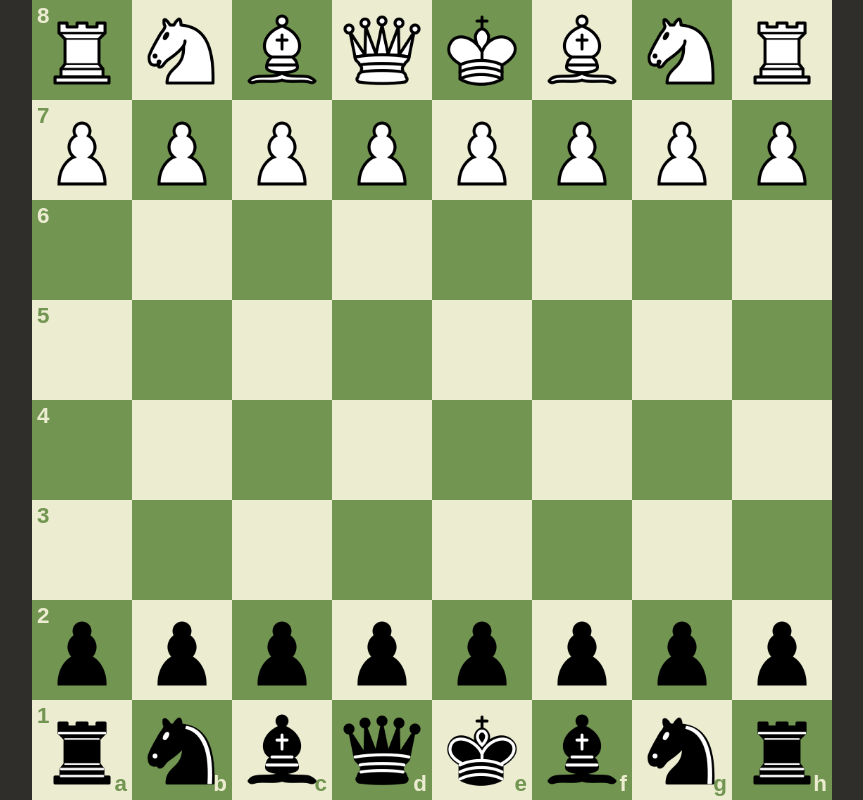
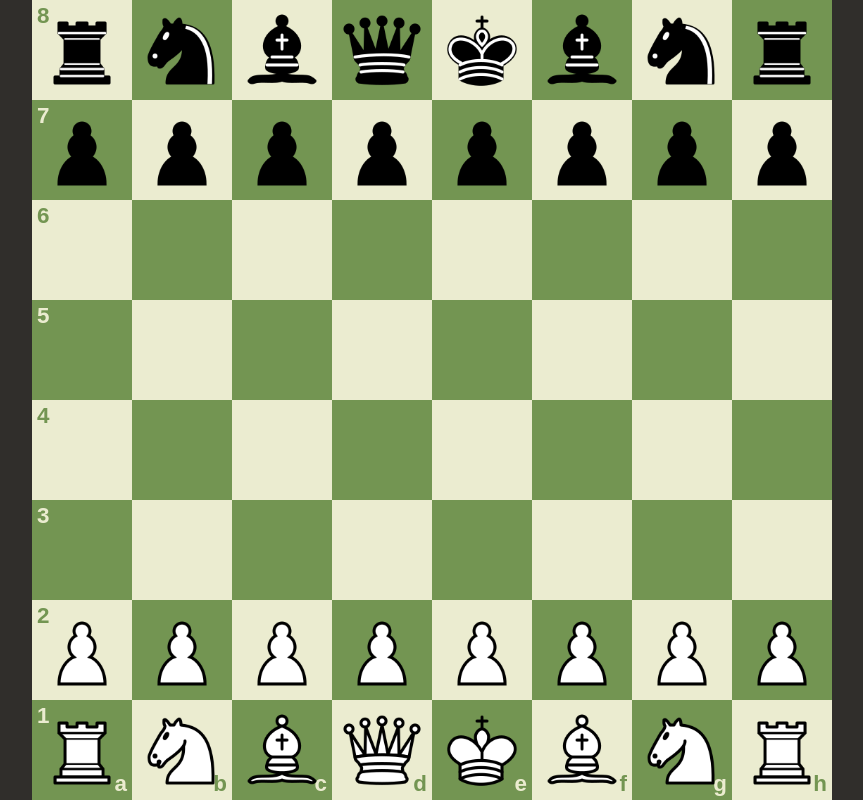
Before and after one commit to rajatdangat/chess-game, a React (Vite) app in the folder webapp/: page / in a window 1280 px wide. Shown: the whole page, without its empty margins (208-1071 px from the left). Built offline with nearby package versions, Linux system fonts and the light colour scheme.

Commit message:
feat: add hints on board

```diff
--- a/webapp/src/App.tsx
+++ b/webapp/src/App.tsx
@@ -12,10 +12,12 @@ const Container = styled.div`
   align-items: center;
 `;
 
-const emptyBoardArray: null[][] = [];
-for (let i = 0; i < 8; i++) {
-  emptyBoardArray.push(new Array(8).fill(null));
-}
+const squareNotationToIndex = (square: string): [number, number] => {
+  const lastTwo = square.slice(-2);
+  const file = lastTwo.charCodeAt(0) - 97;
+  const rank = Number(lastTwo[1]);
+  return [8 - rank, file];
+};
 
 export type BoardElement = {
   rank: number;
@@ -26,11 +28,22 @@ export type BoardElement = {
 function App() {
   const [chess] = useState<Chess>(new Chess());
   const [boardHighlights, setBoardHighlights] = useState<BoardElement[]>([]);
+  const [boardHints, setBoardHints] = useState<BoardElement[]>([]);
 
   const handleBoardClick = (i: number, j: number) => {
     const board = chess.board();
-    if (board[i][j] !== null) {
-      console.log("Clicked on piece!", board[i][j], i, j);
+    const piece = board[i][j];
+    if (piece !== null) {
+      console.log("Clicked on piece!", piece, i, j);
+      const moves = chess.moves({ square: piece.square });
+
+      const hints: BoardElement[] = [];
+      moves.forEach((move) => {
+        const [rank, file] = squareNotationToIndex(move);
+        hints.push({ rank, file, type: "hint" });
+      });
+      setBoardHints(hints);
+
       setBoardHighlights((prev) => {
         const newHighlights = prev.filter((highlight) => highlight.type !== "pieceSelect");
         return [...newHighlights, { rank: i, file: j, type: "pieceSelect" }];
@@ -42,7 +55,12 @@ function App() {
 
   return (
     <Container>
-      <Chessboard chess={chess} boardHighlights={boardHighlights} handleBoardClick={handleBoardClick} />
+      <Chessboard
+        chess={chess}
+        boardHighlights={boardHighlights}
+        boardHints={boardHints}
+        handleBoardClick={handleBoardClick}
+      />
     </Container>
   );
 }
--- a/webapp/src/components/Chessboard.tsx
+++ b/webapp/src/components/Chessboard.tsx
@@ -7,6 +7,7 @@ import { Chess } from "chess.js";
 const blackBoardBg = "#739552";
 const whiteBoardBg = "#ebecd0";
 const highlightColor = "#ffff33";
+const hintColor = "#00000024";
 
 const Board = styled.div`
   position: relative;
@@ -72,13 +73,30 @@ const PieceImage = styled.img`
   z-index: 100;
 `;
 
-const BoardHighlightSquare = styled.div<BoardHighlightSquareProps>`
+const BoardHighlightSquare = styled.div<BoardElementProps>`
   height: calc(100% / 8);
   width: calc(100% / 8);
   background-color: ${highlightColor};
   opacity: 50%;
   position: absolute;
-  transform: ${(props) => `translate(${props.file * 100}%, ${(7 - props.rank) * 100}%)`};
+  transform: ${(props) => `translate(${props.file * 100}%, ${props.rank * 100}%)`};
+`;
+
+const BoardHintSquare = styled.div<BoardElementProps>`
+  height: calc(100% / 8);
+  width: calc(100% / 8);
+  position: absolute;
+  transform: ${(props) => `translate(${props.file * 100}%, ${props.rank * 100}%)`};
+  display: flex;
+  justify-content: center;
+  align-items: center;
+`;
+
+const HintMoveCircle = styled.div`
+  background-color: ${hintColor};
+  border-radius: 50%;
+  width: 30%;
+  height: 30%;
 `;
 
 type HandleBoardClickFn = (i: number, j: number) => void;
@@ -86,23 +104,24 @@ type HandleBoardClickFn = (i: number, j: number) => void;
 type ChessboardProps = {
   chess: Chess;
   boardHighlights: BoardElement[];
+  boardHints: BoardElement[];
   handleBoardClick: HandleBoardClickFn;
 };
 
-type BoardHighlightSquareProps = {
+type BoardElementProps = {
   file: number;
   rank: number;
 };
 
 const files: string[] = ["a", "b", "c", "d", "e", "f", "g", "h"];
 
-const ranks: string[] = ["1", "2", "3", "4", "5", "6", "7", "8"];
+const ranks: number[] = [1, 2, 3, 4, 5, 6, 7, 8];
 
 const drawChessboard = (chess: Chess, handleBoardClick: HandleBoardClickFn) => {
   const rankSquares = [];
   const positions = chess.board();
 
-  for (let i = ranks.length - 1; i >= 0; i--) {
+  for (let i = 0; i < ranks.length; i++) {
     const fileSquares = [];
     const rank = ranks[i];
     for (let j = 0; j < files.length; j++) {
@@ -112,14 +131,14 @@ const drawChessboard = (chess: Chess, handleBoardClick: HandleBoardClickFn) => {
       fileSquares.push(
         (i % 2 === 0 && j % 2 === 0) || (i % 2 === 1 && j % 2 == 1) ? (
           <WhiteSquare onClick={() => handleBoardClick(i, j)} key={rank + file} id={`${i}${j}`}>
-            {i === 0 && <FileLabel className="dark">{file}</FileLabel>}
-            {j === 0 && <RankLabel className="dark">{rank}</RankLabel>}
+            {i === 7 && <FileLabel className="dark">{file}</FileLabel>}
+            {j === 0 && <RankLabel className="dark">{9 - rank}</RankLabel>}
             {chessPiece && <PieceImage draggable="false" src={chessPiece.image} />}
           </WhiteSquare>
         ) : (
           <TransparentSquare onClick={() => handleBoardClick(i, j)} key={rank + file} id={`${i}${j}`}>
-            {i === 0 && <FileLabel className="light">{file}</FileLabel>}
-            {j === 0 && <RankLabel className="light">{rank}</RankLabel>}
+            {i === 7 && <FileLabel className="light">{file}</FileLabel>}
+            {j === 0 && <RankLabel className="light">{9 - rank}</RankLabel>}
             {chessPiece && <PieceImage draggable="false" src={chessPiece.image} />}
           </TransparentSquare>
         )
@@ -137,11 +156,20 @@ const drawChessboardHighlights = (boardHighlights: BoardElement[]) => {
   ));
 };
 
-const Chessboard = ({ chess, boardHighlights, handleBoardClick }: ChessboardProps) => {
+const drawChessboardHints = (boardHints: BoardElement[]) => {
+  return boardHints.map((hint) => (
+    <BoardHintSquare key={`${hint.rank}${hint.file}`} rank={hint.rank} file={hint.file}>
+      <HintMoveCircle />
+    </BoardHintSquare>
+  ));
+};
+
+const Chessboard = ({ chess, boardHighlights, boardHints, handleBoardClick }: ChessboardProps) => {
   return (
     <Board>
       {drawChessboard(chess, handleBoardClick)}
       {drawChessboardHighlights(boardHighlights)}
+      {drawChessboardHints(boardHints)}
     </Board>
   );
 };
```
